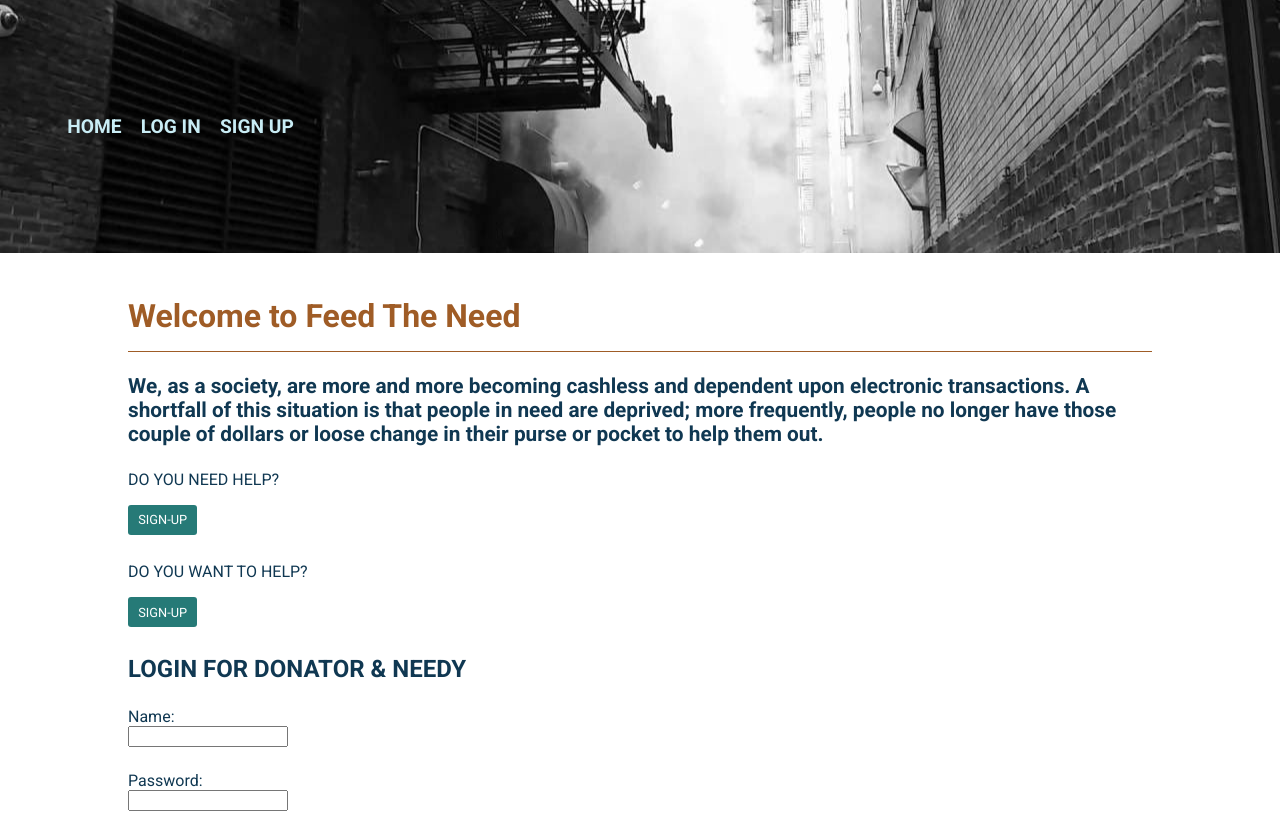
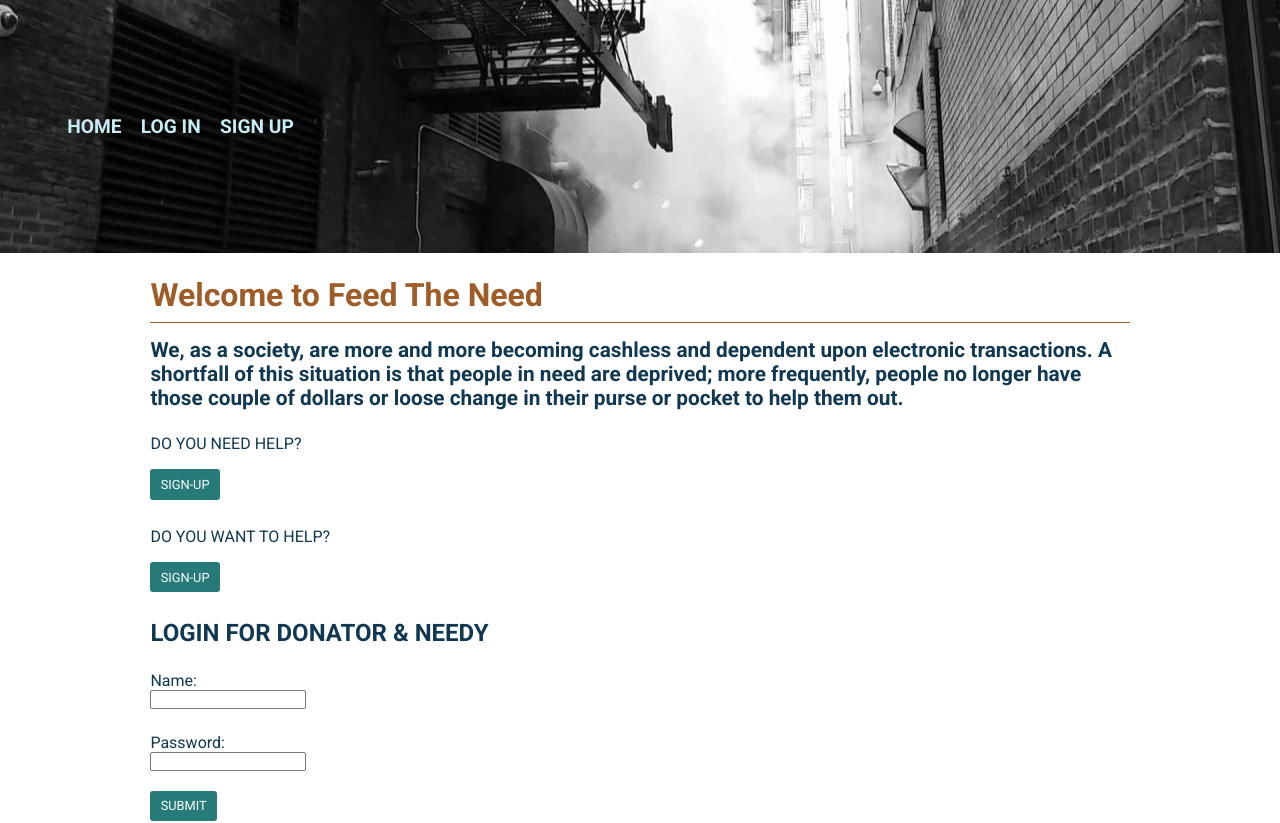
Before and after one commit to miloscomplex/feed-the-need-react, a React (Create React App) app in the folder frontend/: page /feed-the-need/ in a window 1280 px wide. Shown: the top 823 px of the page. Built offline with nearby package versions, Linux system fonts and the light colour scheme.

Commit message:
orgainzed files & added CSS reset

```diff
--- a/frontend/src/components/Landing.js
+++ b/frontend/src/components/Landing.js
@@ -8,10 +8,10 @@ function Landing() {
       <p class="emphasis">We, as a society, are more and more becoming cashless and dependent upon electronic transactions. A shortfall of this situation is that people in need are deprived; more frequently, people no longer have those couple of dollars or loose change in their purse or pocket to help them out.
       </p>
       <subhead>Do you need help?</subhead>
-      <Link to=''>Sign-up</Link>
+      <Link to='/sign-up'>Sign-up</Link>
 
       <subhead>Do you want to help?</subhead>
-      <Link to=''>Sign-up</Link>
+      <Link to='/sign-up'>Sign-up</Link>
 
       <Login />
 
--- a/frontend/src/components/Login.js
+++ b/frontend/src/components/Login.js
@@ -15,8 +15,10 @@ function Login() {
       <form name='chatBoxForm' onSubmit={event => handleOnSubmit(event)} >
         <label for='name'>Name:</label>
         <input type='text' onChange={e => setName(e.target.value)} />
+
         <label for='password'>Password:</label>
         <input type='text' onChange={e => setPassword(e.target.value)} />
+
         <input type='submit' value='submit' />
       </form>
     </login>
--- a/frontend/src/components/SignUp.js
+++ b/frontend/src/components/SignUp.js
@@ -31,6 +31,7 @@ function SignUp() {
 
         <label for='passwor-confirm'>Password Confirmation</label>
         <input type='text' name='password-confirm' onChange={e => setPasswordConfirm(e.target.value)} />
+
         <input type='submit' value='submit' />
       </form>
     </div>
--- a/frontend/src/css/App.css
+++ b/frontend/src/css/App.css
@@ -15,19 +15,23 @@
  light cyan #b9edf8
  ultra-light cyan #d9f0f5
  cyan #61d0e7
+
+ Roboto weights 300; 400; 700; 900
  */
+
+ * {
+   margin: 0;
+   padding: 0;
+   box-sizing: border-box;
+ }
 
 
  body {
    font-family: 'Roboto', sans-serif;
+   -webkit-font-smoothing: antialiased;
+   -moz-osx-font-smoothing: grayscale;
    background-color: #ffffff;
    color: #103852;
-   margin: 0;
-   /* background-image: url("../images/alley_bw.jpg");
-   background-position: top;
-   background-size: cover;
-   background-repeat: no-repeat;
-   height: 100%; */
  }
 
  nav {
@@ -183,7 +187,7 @@ textarea {
 h1  {
   color: #9f5c26;
   border-bottom: 1px solid;
-  padding-bottom: .5em;
+  padding-bottom: .25em;
 }
 
 h2  {
@@ -198,6 +202,7 @@ h3 {
 .emphasis {
   font-size: 1.3em;
   font-weight: 700;
+  margin-top: .75em;
 }
 
 .error {
```
